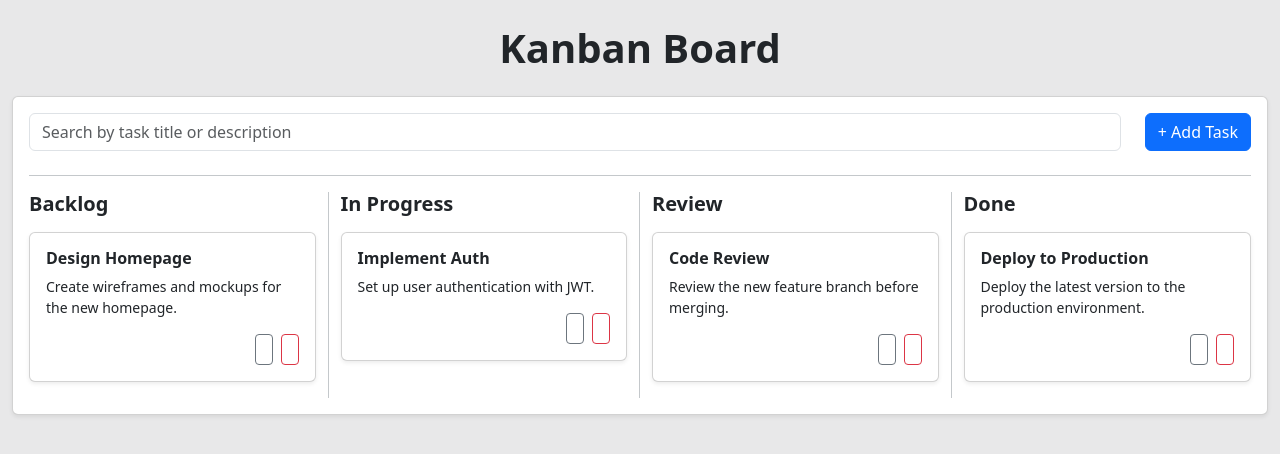
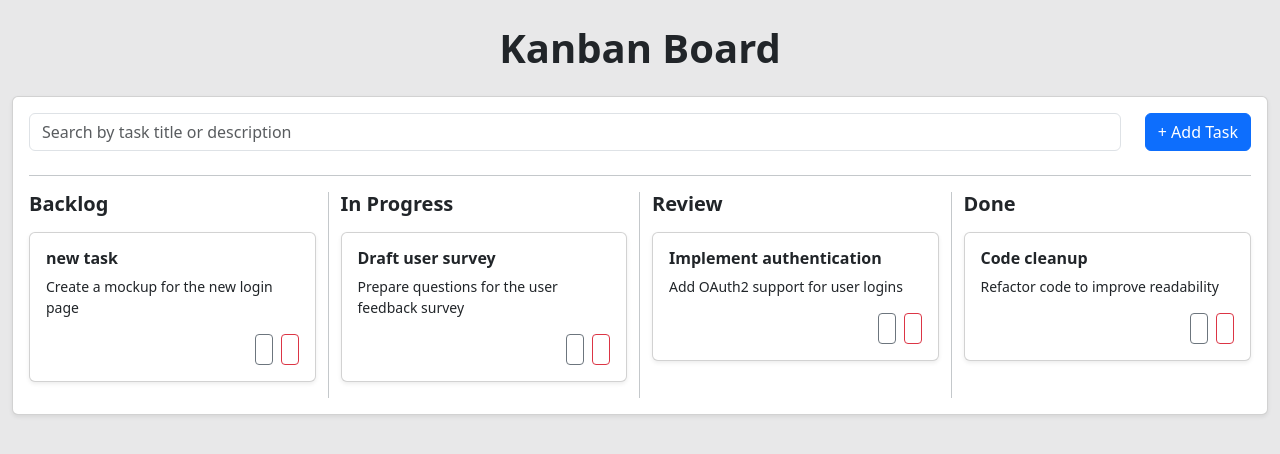
Before and after one commit to saeedkhal/Kanban-style-To-Do-List-Dashboard-, a React (Vite) app: page / in a window 1280 px wide. Shown: the top 454 px of the page. Built offline with nearby package versions, Linux system fonts and the light colour scheme; data requests are answered from the project's data file.

Commit message:
Use json server instead of demo data

```diff
--- /dev/null
+++ b/db.json
@@ -0,0 +1,28 @@
+{
+  "tasks": [
+    {
+      "id": "1",
+      "title": "new task",
+      "description": "Create a mockup for the new login page",
+      "column": "backlog"
+    },
+    {
+      "id": "2",
+      "title": "Draft user survey",
+      "description": "Prepare questions for the user feedback survey",
+      "column": "in-progress"
+    },
+    {
+      "id": "3",
+      "title": "Implement authentication",
+      "description": "Add OAuth2 support for user logins",
+      "column": "review"
+    },
+    {
+      "id": "4",
+      "title": "Code cleanup",
+      "description": "Refactor code to improve readability",
+      "column": "done"
+    }
+  ]
+}
--- a/package.json
+++ b/package.json
@@ -10,7 +10,9 @@
     "preview": "vite preview"
   },
   "dependencies": {
+    "axios": "^1.11.0",
     "bootstrap": "^5.3.8",
+    "json-server": "0.17.4",
     "react": "^19.1.1",
     "react-bootstrap": "^2.10.10",
     "react-bootstrap-icons": "^1.11.6",
--- a/src/App.tsx
+++ b/src/App.tsx
@@ -1,7 +1,8 @@
-import { useState } from "react";
+import { useEffect, useState } from "react";
 import "bootstrap/dist/css/bootstrap.min.css";
 import { Container, Row, Col, Card, Button, Form, Modal } from "react-bootstrap";
 import { Pencil, Trash } from "react-bootstrap-icons";
+import axios from "axios";
 
 type Task = {
   id: number;
@@ -9,38 +10,14 @@ type Task = {
   description: string;
   column: string;
 };
-const demoTasks = [
-  {
-    id: 1,
-    title: "Design Homepage",
-    description: "Create wireframes and mockups for the new homepage.",
-    column: "backlog",
-  },
-  {
-    id: 2,
-    title: "Implement Auth",
-    description: "Set up user authentication with JWT.",
-    column: "in-progress",
-  },
-  {
-    id: 3,
-    title: "Code Review",
-    description: "Review the new feature branch before merging.",
-    column: "review",
-  },
-  {
-    id: 4,
-    title: "Deploy to Production",
-    description: "Deploy the latest version to the production environment.",
-    column: "done",
-  },
-];
 const columns = [
   { key: "backlog", title: "Backlog" },
   { key: "in-progress", title: "In Progress" },
   { key: "review", title: "Review" },
   { key: "done", title: "Done" },
 ];
+
+const API_URL = "http://localhost:4000/tasks";
 
 const KanbanBoard = () => {
   const [showEditModal, setShowEditModal] = useState(false);
@@ -52,6 +29,15 @@ const KanbanBoard = () => {
     description: "",
     column: "backlog",
   });
+
+  const [tasks, setTasks] = useState<Task[]>([]);
+
+  useEffect(() => {
+    // Fetch tasks from backend (dummy data for now)
+    axios.get(API_URL).then((response) => {
+      setTasks(response.data);
+    });
+  }, []);
   return (
     <main className="bg-dark bg-opacity-10 min-vh-100">
       <Container fluid="xxl" className="py-4">
@@ -81,7 +67,7 @@ const KanbanBoard = () => {
                     className={idx !== columns.length - 1 ? "border-end border-1 border-secondary-subtle" : ""}
                   >
                     <h5 className="fw-bold mb-3">{col.title}</h5>
-                    {demoTasks
+                    {tasks
                       ?.filter((task) => task.column === col.key)
                       .map((task) => (
                         <Card key={task.id} className="mb-3 shadow-sm">
```
Also changed, not shown: 1 other file (tests, documents, lock files or other folders).
